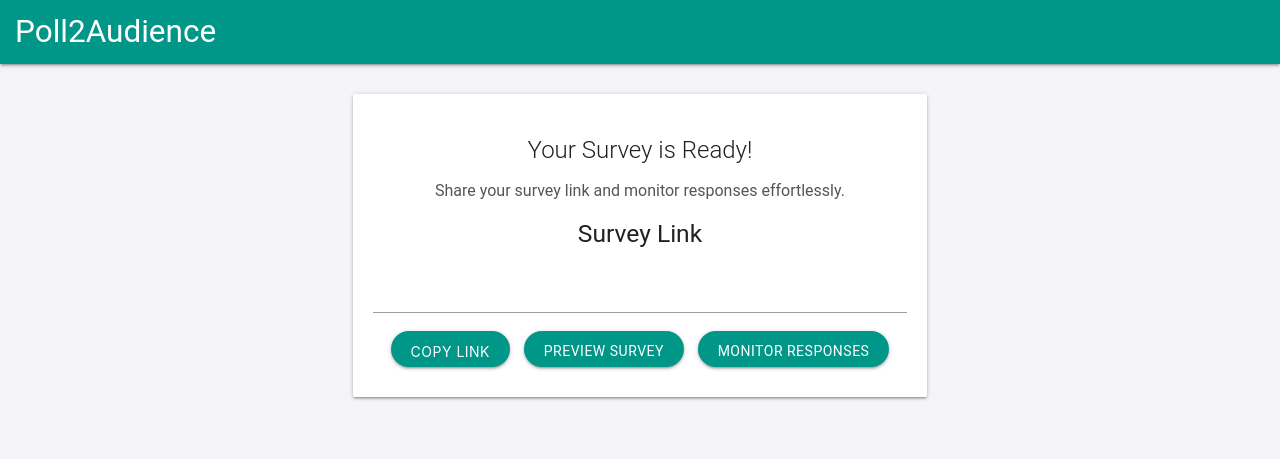
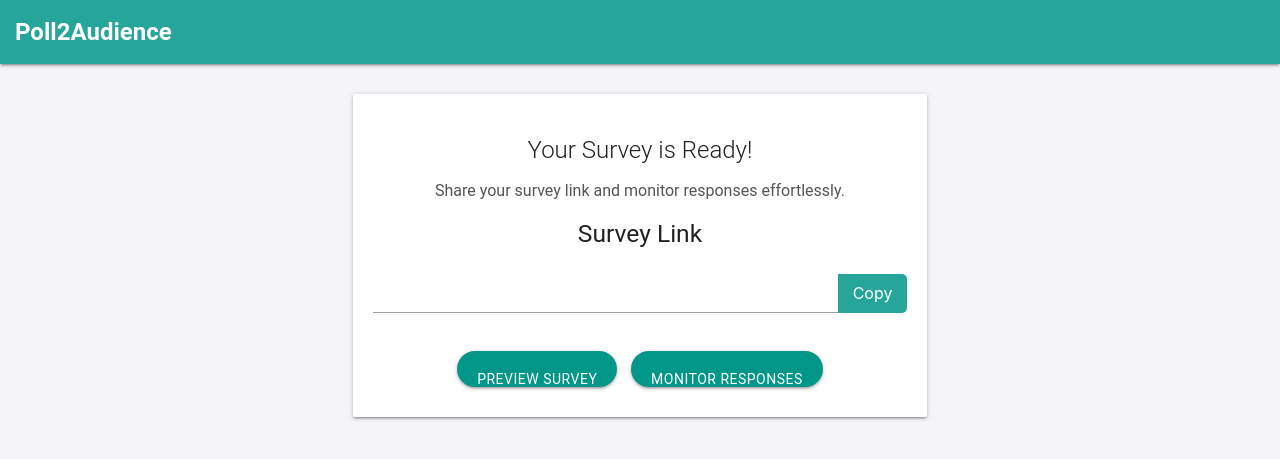
Before and after one commit to michaelseth70/Poll2Audience, a Flask app: template templates/survey_success.html in a window 1280 px wide. Shown: the top 459 px of the page. Run offline with Flask 3, Linux system fonts and the light colour scheme; the template is opened without the code that fills it, so the values that code supplies are empty.

Commit message:
Update survey_success.html

```diff
--- a/templates/survey_success.html
+++ b/templates/survey_success.html
@@ -10,49 +10,69 @@
             background-color: #f4f4f9;
             font-family: 'Roboto', sans-serif;
         }
+        .navbar {
+            background-color: #26a69a;
+        }
+        .navbar .brand-logo {
+            font-size: 24px;
+            font-weight: bold;
+            padding-left: 15px;
+        }
         .link-container {
+            display: flex;
             margin-top: 20px;
-            text-align: center;
+            justify-content: center;
+            align-items: center;
         }
         .link-container input {
-            display: block;
-            margin: 0 auto;
             padding: 10px;
             font-size: 16px;
             border: 1px solid #ddd;
-            border-radius: 5px;
-            width: 80%;
-            max-width: 600px;
+            border-radius: 5px 0 0 5px;
+            width: 70%;
+            max-width: 500px;
+        }
+        .link-container button {
+            border: none;
+            background-color: #26a69a;
+            color: white;
+            padding: 10px 15px;
+            font-size: 16px;
+            border-radius: 0 5px 5px 0;
+            cursor: pointer;
+            transition: background-color 0.3s ease;
+        }
+        .link-container button:hover {
+            background-color: #1e8e84;
+        }
+        .btn {
+            border-radius: 25px;
+            padding: 10px 20px;
+            margin: 10px 5px;
+            transition: background-color 0.3s ease;
         }
         .btn.teal {
             background-color: #26a69a;
             color: white;
-            border-radius: 25px;
-            padding: 10px 20px;
-            margin: 10px 5px;
-            display: inline-block;
-            text-align: center;
-            line-height: 1.5;
-            transition: background-color 0.3s ease;
         }
         .btn.teal:hover {
             background-color: #1e8e84;
         }
+        h5 {
+            margin-bottom: 20px;
+            text-align: center;
+        }
         .card {
             margin-top: 30px;
             padding: 20px;
-        }
-        h5 {
-            margin-bottom: 20px;
-            text-align: center;
         }
     </style>
 </head>
 <body>
     <!-- Header Bar -->
     <nav class="navbar">
-        <div class="nav-wrapper teal">
-            <a href="#" class="brand-logo" style="padding-left: 15px;">Poll2Audience</a>
+        <div class="nav-wrapper">
+            <a href="#" class="brand-logo">Poll2Audience</a>
         </div>
     </nav>
 
@@ -68,11 +88,11 @@
                     <h5>Survey Link</h5>
                     <div class="link-container">
                         <input type="text" id="survey-link" value="{{ survey_link }}" readonly>
-                        <div>
-                            <button id="copy-survey-btn" class="btn teal">Copy Link</button>
-                            <a href="{{ survey_link }}" target="_blank" class="btn teal">Preview Survey</a>
-                            <a href="{{ monitor_link }}" class="btn teal">Monitor Responses</a>
-                        </div>
+                        <button id="copy-survey-btn">Copy</button>
+                    </div>
+                    <div style="text-align: center; margin-top: 20px;">
+                        <a href="{{ survey_link }}" target="_blank" class="btn teal">Preview Survey</a>
+                        <a href="{{ monitor_link }}" class="btn teal">Monitor Responses</a>
                     </div>
                 </div>
             </div>
@@ -88,7 +108,7 @@
             document.execCommand('copy');
             this.textContent = 'Copied!';
             setTimeout(() => {
-                this.textContent = 'Copy Link';
+                this.textContent = 'Copy';
             }, 2000);
         });
     </script>
```
